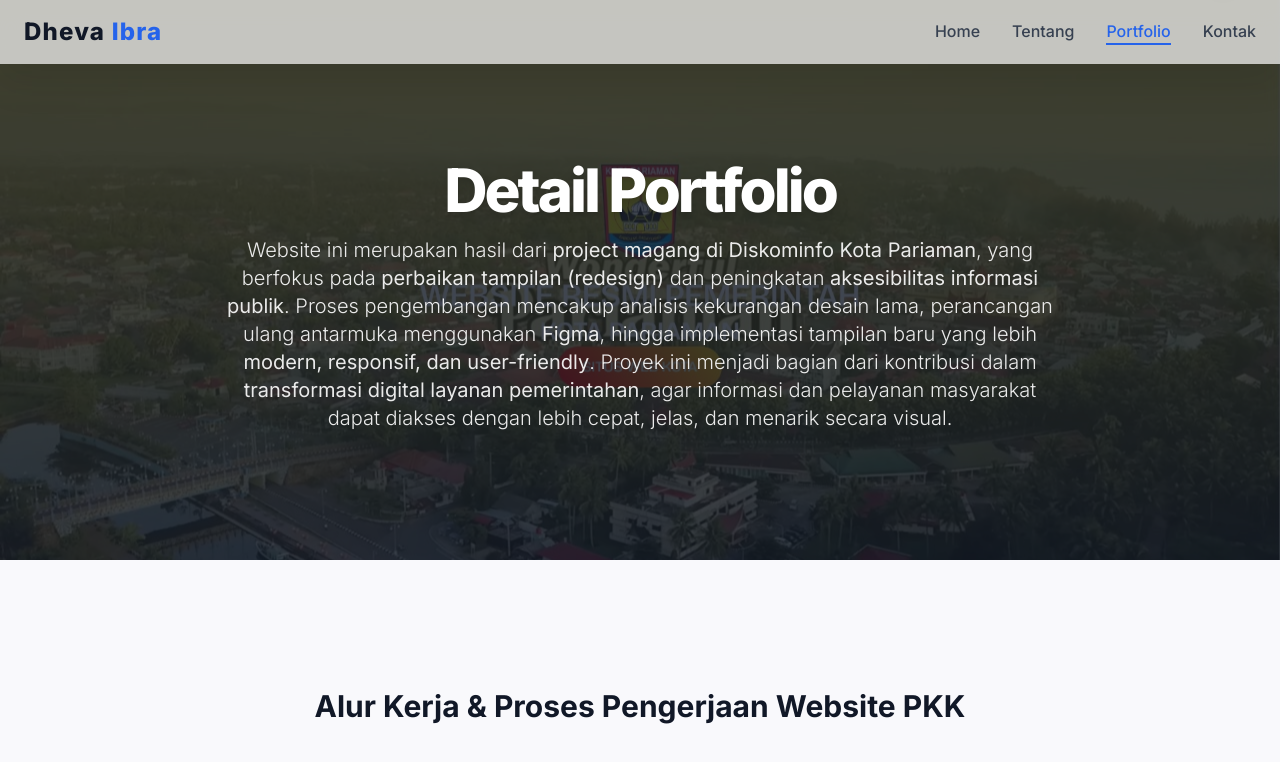
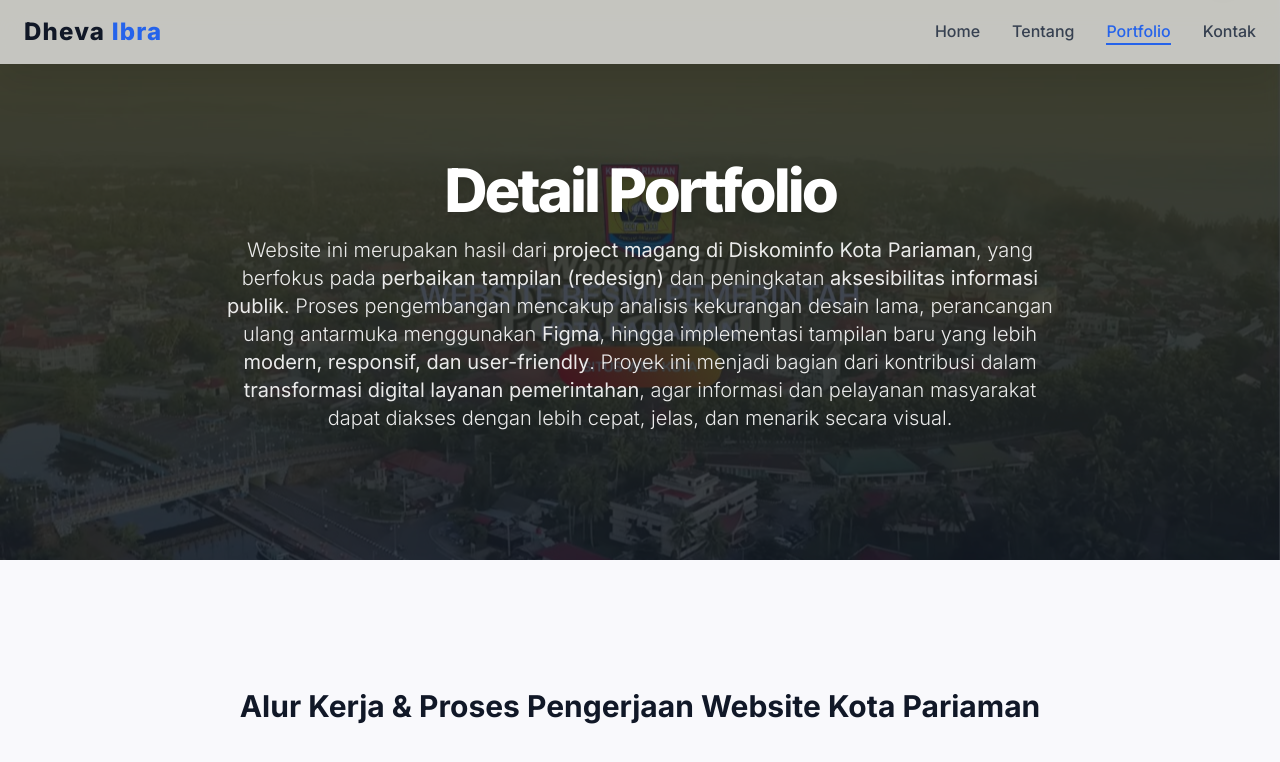
Before and after one commit to dhevaibra/portfolio-dheva, a plain HTML site: page portfolio7.html in a window 1280 px wide. Shown: the top 762 px of the page. Drawn offline with nearby package versions, Linux system fonts and the light colour scheme.

Commit message:
perubahan sub judul porto 7

```diff
--- a/portfolio7.html
+++ b/portfolio7.html
@@ -261,7 +261,7 @@
       <div class="container mx-auto px-6 max-w-7xl">
         <div class="mb-20" data-aos="fade-up" data-aos-delay="400">
           <h3 class="text-3xl font-bold text-center text-gray-900 mb-12">
-            Alur Kerja & Proses Pengerjaan Website PKK
+            Alur Kerja & Proses Pengerjaan Website Kota Pariaman
           </h3>
 
           <div
```
